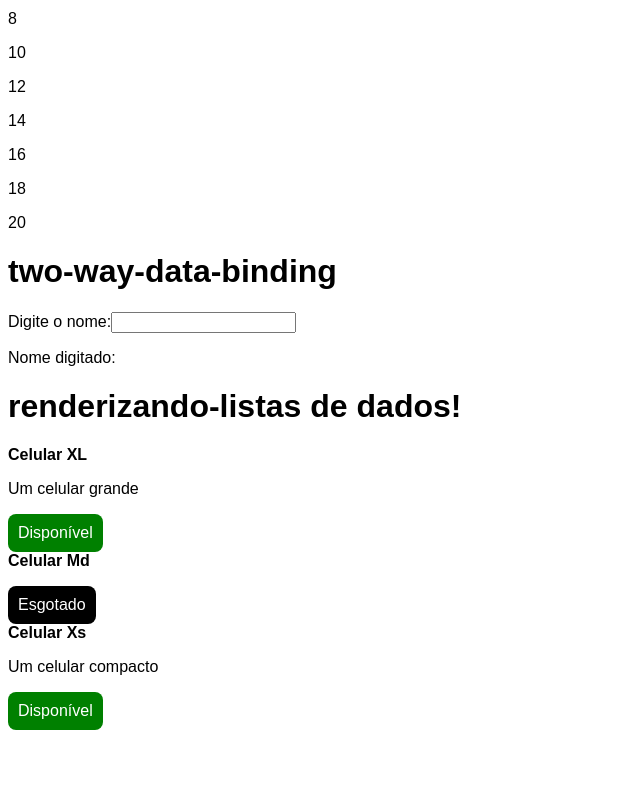
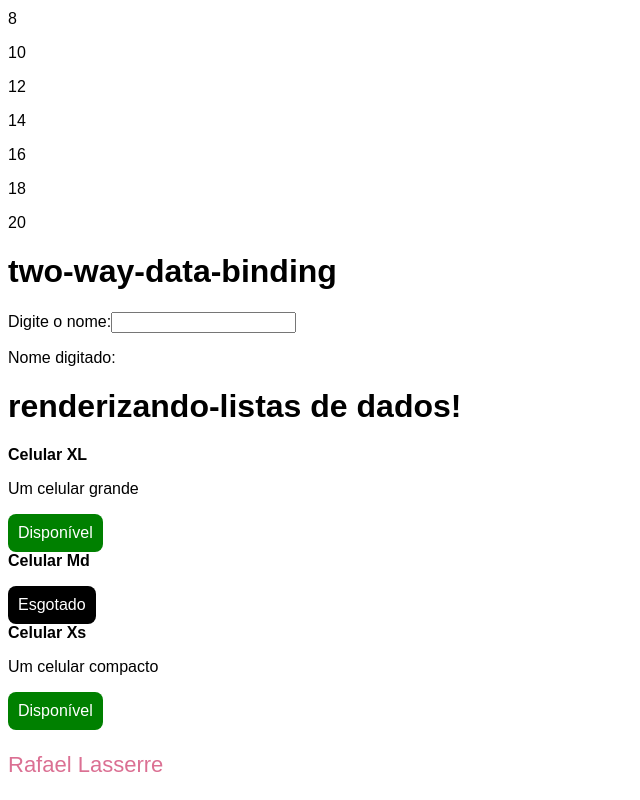
Before and after one commit to Rlasserre/first-angular-project, an Angular app in the folder fundamentos-angular/: page / in a window 1280 px wide. Shown: the part 647-1447 px from the top of the page, without its empty margins (0-640 px from the left). Before the commit the page ends 1393 px from the top, so only its background shows below. Built offline with nearby package versions, Linux system fonts and the light colour scheme.

Commit message:
Create component
conhecendo melhor o conceito de componentes personalizados, com @Input.

```diff
--- a/fundamentos-angular/src/app/app.component.html
+++ b/fundamentos-angular/src/app/app.component.html
@@ -3,3 +3,4 @@
 <app-pipe-customizado></app-pipe-customizado>
 <app-two-way-data-binding></app-two-way-data-binding>
 <app-renderizando-listas></app-renderizando-listas>
+<app-componente-personalizado nome="Rafael" sobrenome="Lasserre"></app-componente-personalizado>
--- a/fundamentos-angular/src/app/app.module.ts
+++ b/fundamentos-angular/src/app/app.module.ts
@@ -10,6 +10,7 @@
 import { TwoWayDataBindingComponent } from './two-way-data-binding/two-way-data-binding.component';
 import { FormsModule } from '@angular/forms';
 import { RenderizandoListasComponent } from './renderizando-listas/renderizando-listas.component';
+import { ComponentePersonalizadoComponent } from './componente-personalizado/componente-personalizado.component';
 
 @NgModule({
   declarations: [
@@ -20,6 +21,7 @@
     PipeCustomizadoComponent,
     TwoWayDataBindingComponent,
     RenderizandoListasComponent,
+    ComponentePersonalizadoComponent,
 
   ],
   imports: [
--- /dev/null
+++ b/fundamentos-angular/src/app/componente-personalizado/componente-personalizado.component.css
@@ -0,0 +1,4 @@
+p {
+  color: palevioletred;
+  font-size: 22px;
+}
--- /dev/null
+++ b/fundamentos-angular/src/app/componente-personalizado/componente-personalizado.component.html
@@ -0,0 +1 @@
+<p>{{ nome }} {{ sobrenome }}</p>
```
Also changed, not shown: fundamentos-angular/src/app/componente-personalizado/componente-personalizado.component.ts (added, +12 -0 lines), 1 other file (tests, documents, lock files or other folders).
